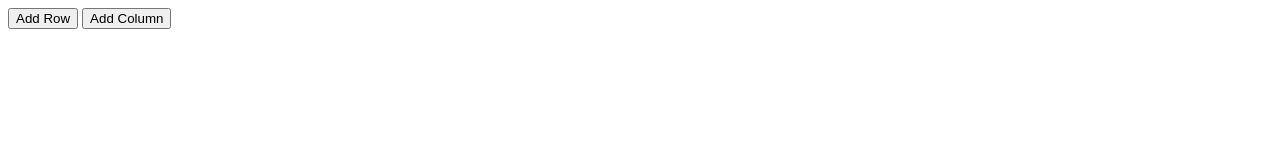
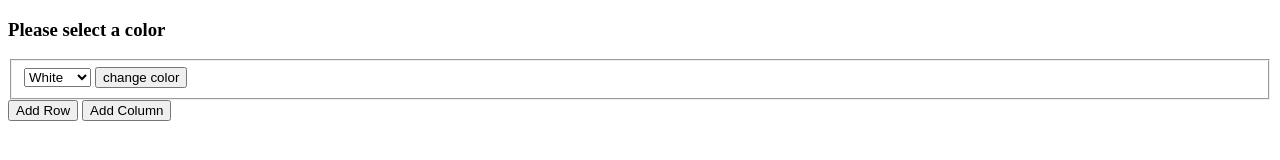
Before and after one commit to rwnwong-ttp2020/Assignment-5, a plain HTML site: page index.html in a window 1280 px wide. Drawn offline with Linux system fonts and the light colour scheme.

Commit message:
I added the change colour dropdown menu. Although it is not able to change color yet

```diff
--- a/index.html
+++ b/index.html
@@ -16,6 +16,24 @@
 	}
 </style>
 <body>
+	<form action=" ">
+	<h3>Please select a color</h3>
+	<fieldset>
+		<select id="selcolor">
+			<option value="#FFFFFF">White</option>
+			<option value="#FF0000">Red</option>
+			<option value="#FFCC00">Orange</option>
+			<option value="#FFFF00">Yellow</option>
+			<option value="#00FF00">Green</option>
+			<option value="#0000FF">Blue</option>
+			<option value="#663366">Indigo</option>
+			<option value="#FF00FF">Violet</option>
+		</select>
+		<input type="button"
+			   value="change color"
+			   onclick="changeColor()" />
+	</fieldset>
+	</form>
 	<button onclick="addRow ()">Add Row</button>
 	<button onclick="addColumn()">Add Column</button>
 
--- a/script.js
+++ b/script.js
@@ -1,3 +1,9 @@
+function changeColor() {
+    var selColor = document.getElementById("selColor");
+    var color = selColor.value;
+    document.body.style.backgroundColor = color;
+}
+
 let column = 1;
 
 function addRow () {
```
